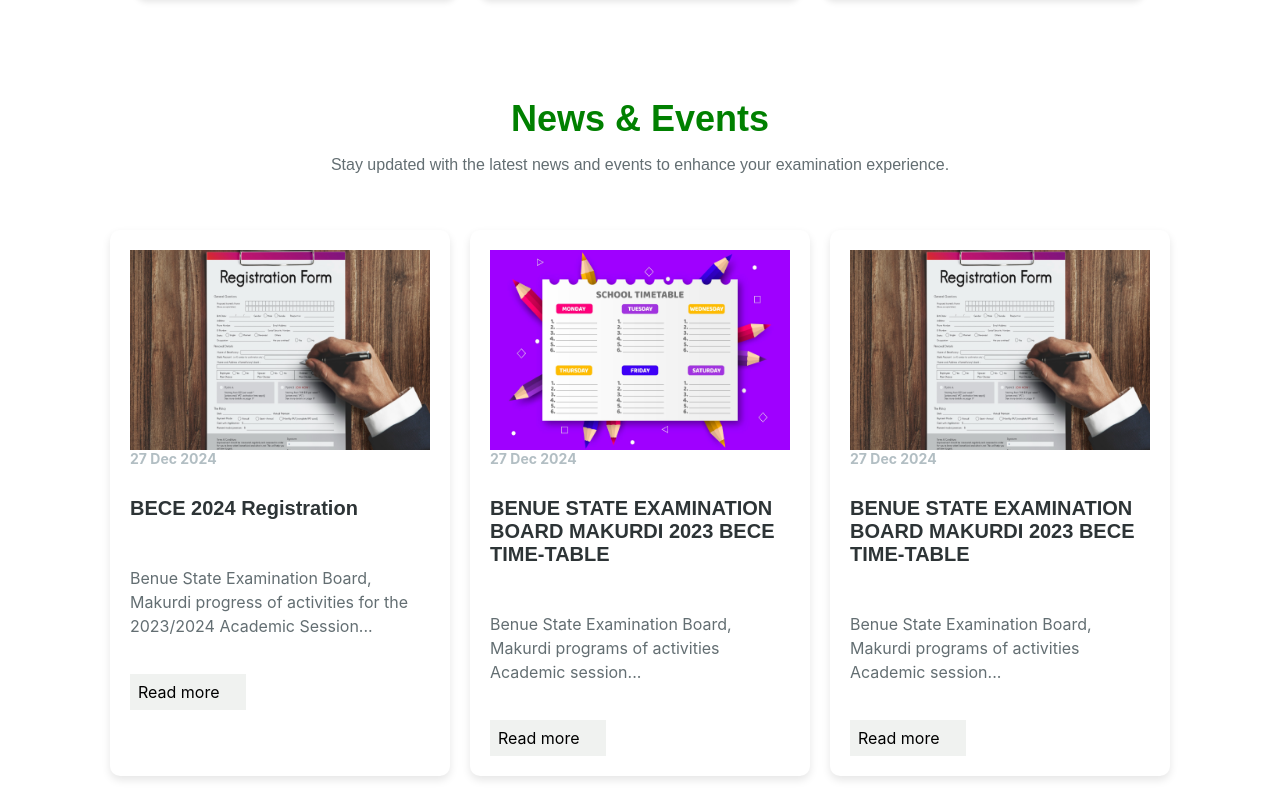
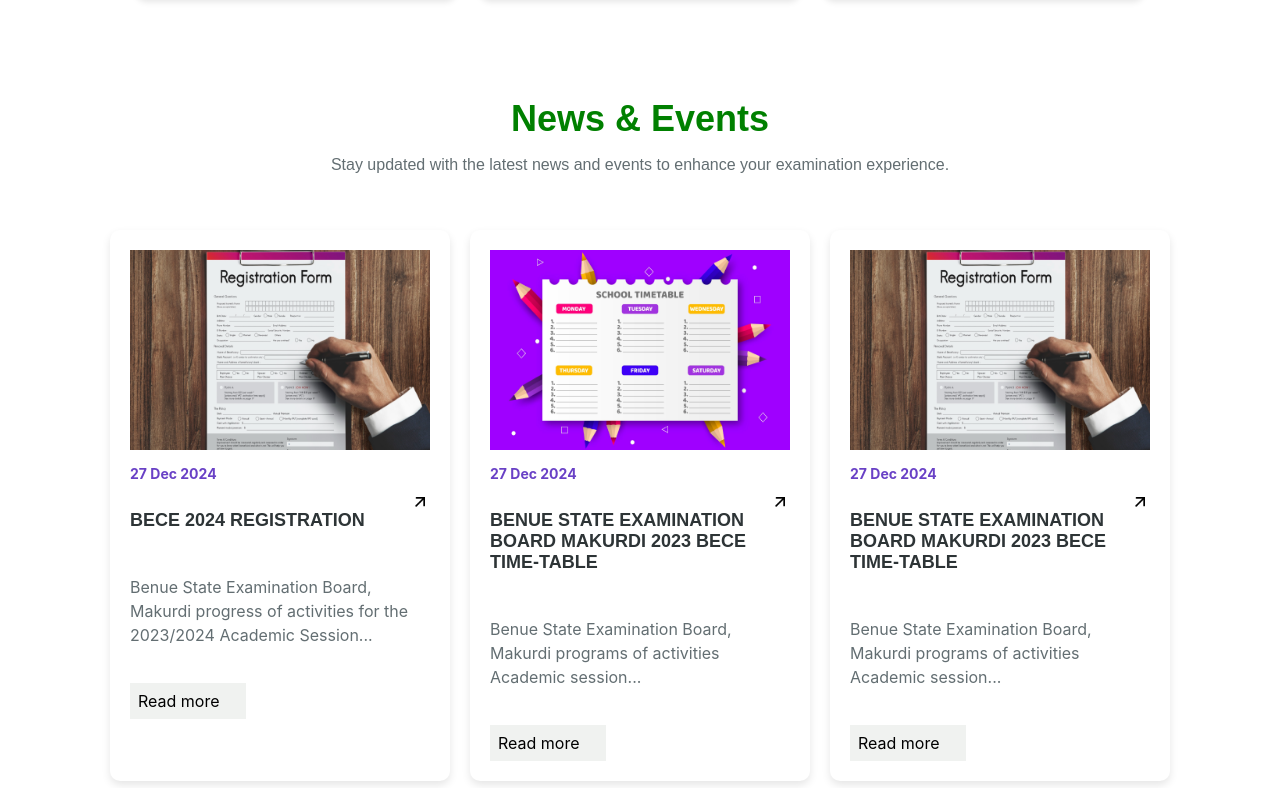
Before and after one commit to awuawuer/bseb, a React (Create React App) app: page / in a window 1280 px wide. Shown: the part 1192-1980 px from the top of the page. Built offline with nearby package versions, Linux system fonts and the light colour scheme.

Commit message:
uncommented recent posts section

```diff
--- a/src/Components/newsAndEvent/newsAndEvents.css
+++ b/src/Components/newsAndEvent/newsAndEvents.css
@@ -63,14 +63,21 @@
 
 .news-card-date {
   font-size: 14px;
-  color: #b2bec3;
+  color: #6941c6;
   font-weight: bold;
+  padding-top: 15px;
+}
+
+.news-card-header {
+  display: flex;
+  justify-content: space-between;
 }
 
 .news-card-title {
-  font-size: 20px;
+  font-size: 18px;
   color: #2d3436;
   font-family: 'Sora', sans-serif;
+  text-transform: uppercase;
 }
 
 .news-card-text {
--- a/src/Components/newsAndEvent/newsAndEvents.js
+++ b/src/Components/newsAndEvent/newsAndEvents.js
@@ -2,6 +2,8 @@
 import './newsAndEvents.css';
 import formImage from '../../img/127817.png';
 import timetableImage from '../../img/bece.png'
+import arrowicon from '../../img/arrowicon.jpg'
+
 
 
 function NewsAndEvents() {
@@ -24,7 +26,8 @@
               />
           <div className="news-card-content">
             <div className="news-card-date">27 Dec 2024</div>
-            <h3 className="news-card-title">BECE 2024 Registration</h3>
+            <div className='news-card-header'><h3 className="news-card-title">BECE 2024 Registration</h3>
+            <img src = {arrowicon} width={20} height={20} alt="arrow-icon"/></div>
             <p className="news-card-text">
               Benue State Examination Board, Makurdi progress of activities for the
               2023/2024 Academic Session...
@@ -42,9 +45,10 @@
               />
           <div className="news-card-content">
             <div className="news-card-date">27 Dec 2024</div>
-            <h3 className="news-card-title">
+            <div className='news-card-header'><h3 className="news-card-title">
               BENUE STATE EXAMINATION BOARD MAKURDI 2023 BECE TIME-TABLE
             </h3>
+            <img src = {arrowicon} width={20} height={20} alt="arrow-icon"/></div>
             <p className="news-card-text">
               Benue State Examination Board, Makurdi programs of activities Academic session...
             </p>
@@ -61,9 +65,9 @@
               />
           <div className="news-card-content">
             <div className="news-card-date">27 Dec 2024</div>
-            <h3 className="news-card-title">
+            <div className='news-card-header'><h3 className="news-card-title">
               BENUE STATE EXAMINATION BOARD MAKURDI 2023 BECE TIME-TABLE
-            </h3>
+            </h3><img src = {arrowicon} width={20} height={20} alt="arrow-icon"/></div>
             <p className="news-card-text">
               Benue State Examination Board, Makurdi programs of activities Academic session...
             </p>
--- a/src/Pages/About.css
+++ b/src/Pages/About.css
@@ -83,6 +83,12 @@
   /* font-weight: 700; */
   font-size: 24px;
   line-height: 43.2px;
+
+}
+
+.about-vision-mission > p {
+
+  font-size: 18px;
   color: #5f6368; /* Subtitle Color */
 }
 
--- a/src/Pages/Home.js
+++ b/src/Pages/Home.js
@@ -8,7 +8,7 @@
   return (
     <>
       <HeroSection />
-      {/* <RecentPosts /> */}
+      <RecentPosts />
       <OurServices />
       <NewsAndEvents />
     </>
```
Also changed, not shown: src/img/arrowicon.jpg (added).
